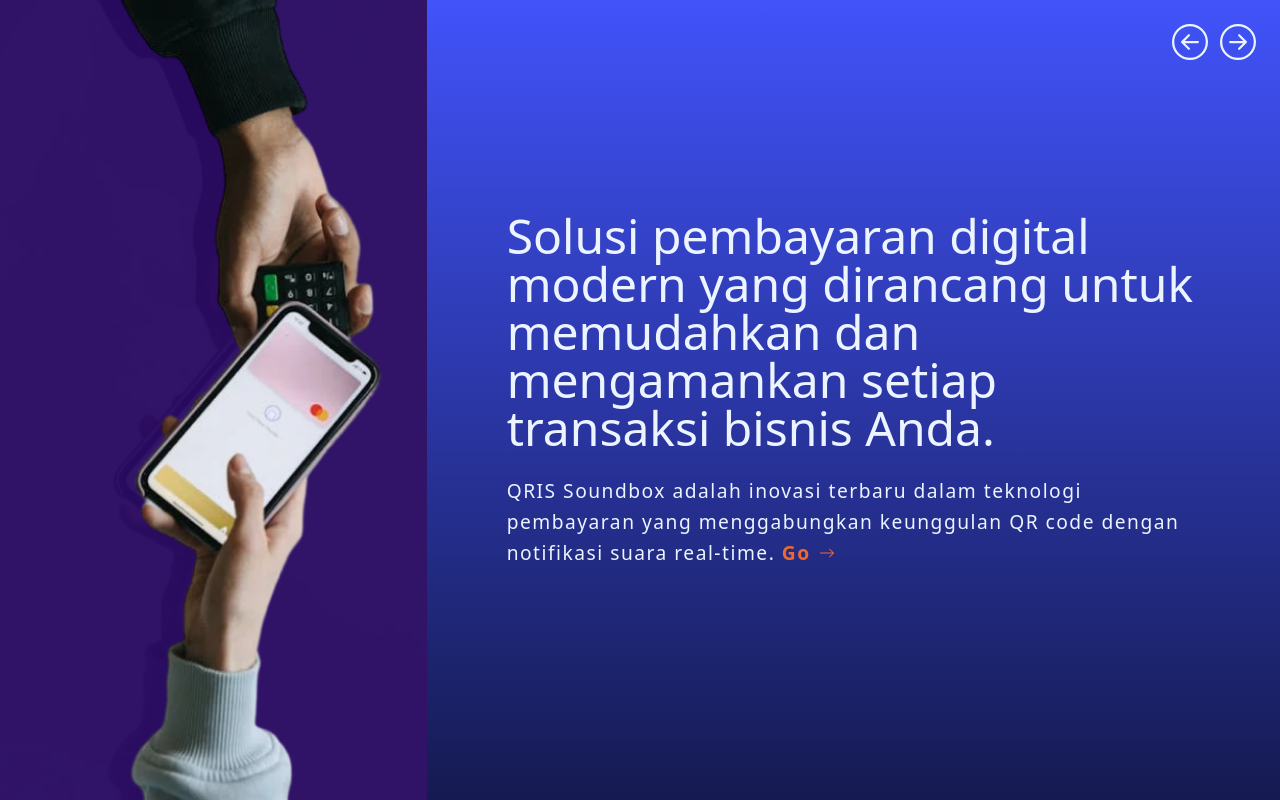
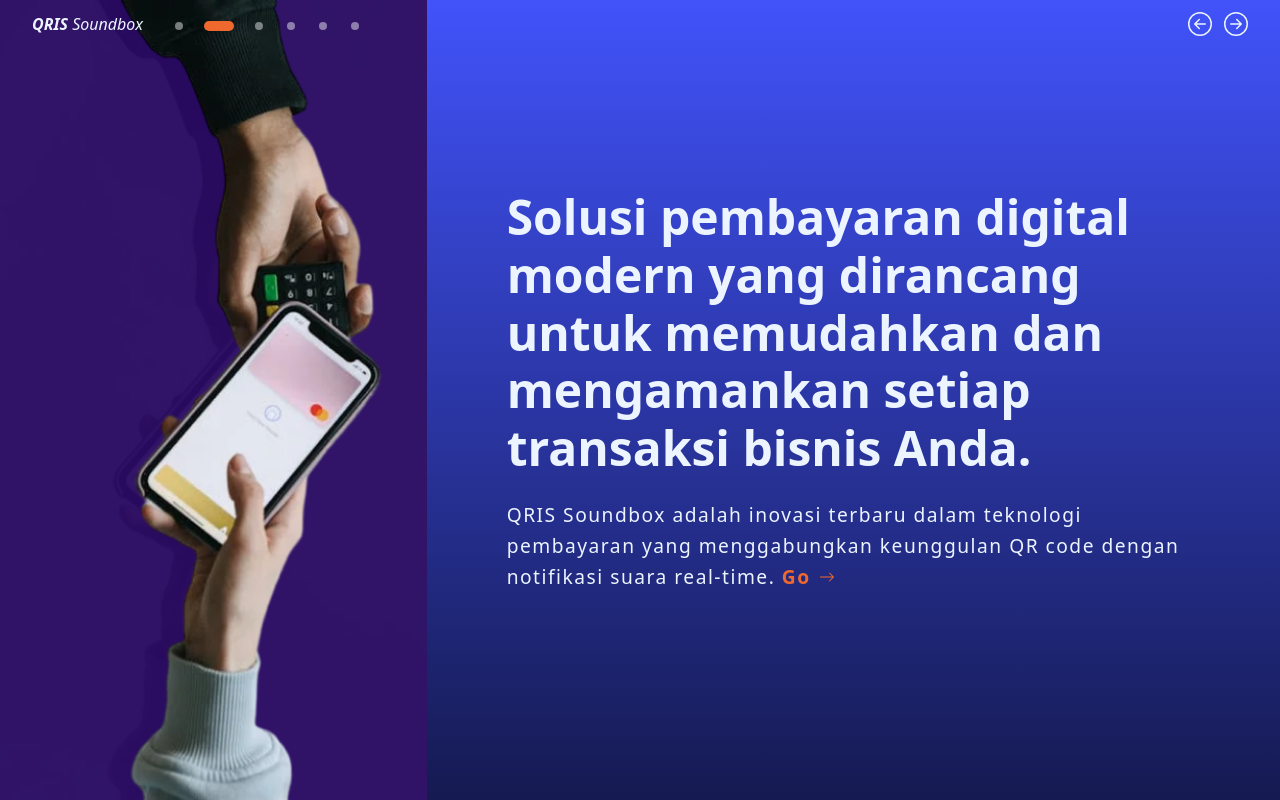
Before and after one commit to halloanewahyudi/my-soundbox, a Vue app: page /slide-1 in a window 1280 px wide. Built offline with nearby package versions, Linux system fonts and the light colour scheme.

Commit message:
pagination bullet

```diff
--- a/src/App.vue
+++ b/src/App.vue
@@ -1,17 +1,13 @@
-<script setup>
+<script lang="ts" setup>
 
-import { useRouter } from 'vue-router';
-import ArrowDown from './components/icons/ArrowDown.vue';
-import ArrowUp from './components/icons/ArrowUp.vue';
-
+import { useRouter, useRoute } from 'vue-router';
 import { animate, timeline } from 'motion';
-import { onMounted } from 'vue';
+import { computed, onMounted, ref, watch } from 'vue';
 import ArrowLeftCircle from './components/icons/ArrowLeftCircle.vue';
 import ArrowRightCircle from './components/icons/ArrowRightCircle.vue';
 
-
-
 const router = useRouter()
+const route = useRoute()
 
 const prevPage = () => {
   const prevRouteName = router.currentRoute.value.meta.prev;
@@ -22,18 +18,37 @@ const nextPage = () => {
   router.push({ name: nextRouteName });
 }
 
+// pagination bullet
+const bulletPage = computed(() => {
+  const getNumber = router.getRoutes()
+  return getNumber
+})
+
 </script>
 <template>
   <main class=" min-h-screen bg-gradient-to-b from-brand-600 to-brand-950 text-brand-50">
+    <div class="fixed top-0 left-0 w-full min-h-14 z-50 py-3">
+      <nav class="container flex justify-between items-center gap-6">
+        <div class="flex gap-2 lg:gap-8 items-center">
+          <router-link to="/" class="italic" > <span class="font-semibold" > QRIS </span> Soundbox </router-link>
+        <ul class="flex gap-6 items-center">
+          <li v-for="route in bulletPage" :key="route.path">
+            <router-link :to="route" class="w-2 h-2 rounded-full bg-white inline-block opacity-45">
+            </router-link>
+          </li>
+        </ul>
+        </div>
+
+        <div class="w-max flex gap-3">
+          <ArrowLeftCircle @click="prevPage" class="w-6 h-6 cursor-pointer" />
+          <ArrowRightCircle @click="nextPage" class="w-6 h-6 cursor-pointer" />
+        </div>
+      </nav>
+    </div>
     <transition>
       <router-view></router-view>
     </transition>
-    <div class="fixed right-6 top-6">
-      <div class="w-max flex gap-3">
-        <ArrowLeftCircle @click="prevPage" class="w-9 h-9 cursor-pointer" />
-        <ArrowRightCircle @click="nextPage" class="w-9 h-9 cursor-pointer" />
-      </div>
-    </div>
+
   </main>
 </template>
 <style>
@@ -70,4 +85,8 @@ p {
 .fade-leave-to {
   opacity: 0;
 }
+
+li .router-link-active {
+  @apply scale-125 bg-orange-500 transition-all ease-in-out duration-300 opacity-100 w-6;
+}
 </style>
--- a/src/components/BigTitle.vue
+++ b/src/components/BigTitle.vue
@@ -3,8 +3,13 @@ defineProps(['title'])
 </script>
 <template>
     <div>
-        <h1 class="text-3xl md:text-5xl leading-normal ">
+        <h1 class="big-title text-3xl md:text-5xl font-semibold leading-normal ">
             {{ title }}
         </h1>
     </div>
 </template>
+<style scope>
+ .big-title{
+    line-height: 120%;
+ }
+</style>
--- a/src/router/index.js
+++ b/src/router/index.js
@@ -6,6 +6,7 @@ const routes = [
     name: 'Home',
     component:()=>import('../views/Home.vue'),
     meta: {
+      id:1,
       prev: '',
       next: 'Slide 1'
     }
@@ -15,6 +16,7 @@ const routes = [
     name: 'Slide 1',
     component:()=>import('../views/Slide1.vue'),
     meta: {
+      id:2,
       prev: 'Home',
       next: 'Slide 2'
     }
@@ -24,6 +26,7 @@ const routes = [
     name: 'Slide 2',
     component:()=>import('../views/Slide2.vue'),
     meta: {
+      id:3,
       prev: 'Slide 1',
       next: 'Slide 3'
     }
@@ -33,6 +36,7 @@ const routes = [
     name: 'Slide 3',
     component:()=>import('../views/Slide3.vue'),
     meta: {
+      id:4,
       prev: 'Slide 2',
       next: 'Slide 4'
     }
@@ -42,6 +46,7 @@ const routes = [
     name: 'Slide 4',
     component:()=>import('../views/Slide4.vue'),
     meta: {
+      id:5,
       prev: 'Slide 3',
       next: 'Slide 5'
     }
@@ -51,6 +56,7 @@ const routes = [
     name: 'Slide 5',
     component:()=>import('../views/Slide5.vue'),
     meta: {
+      id:6,
       prev: 'Slide 4',
       next: ''
     }
```
